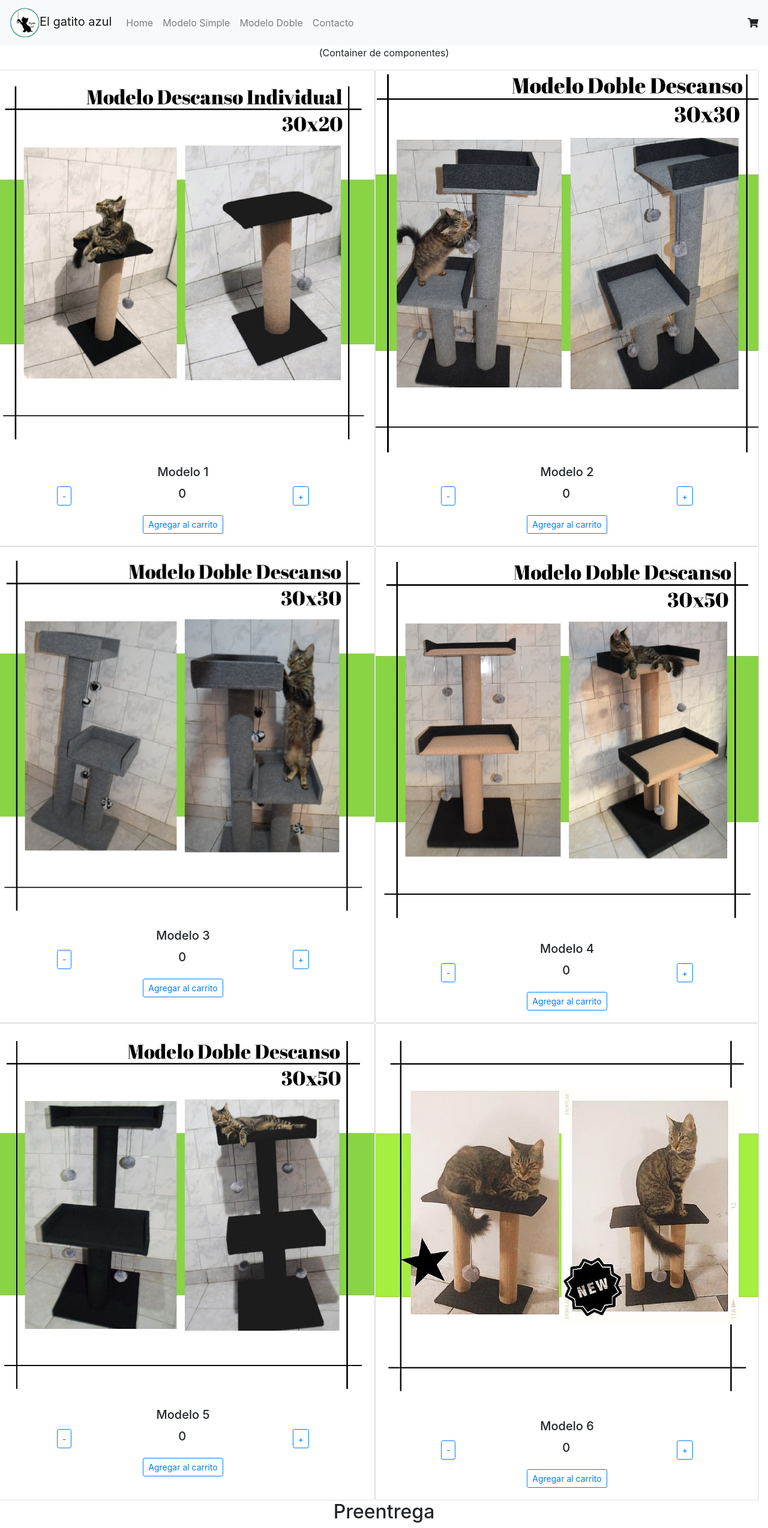
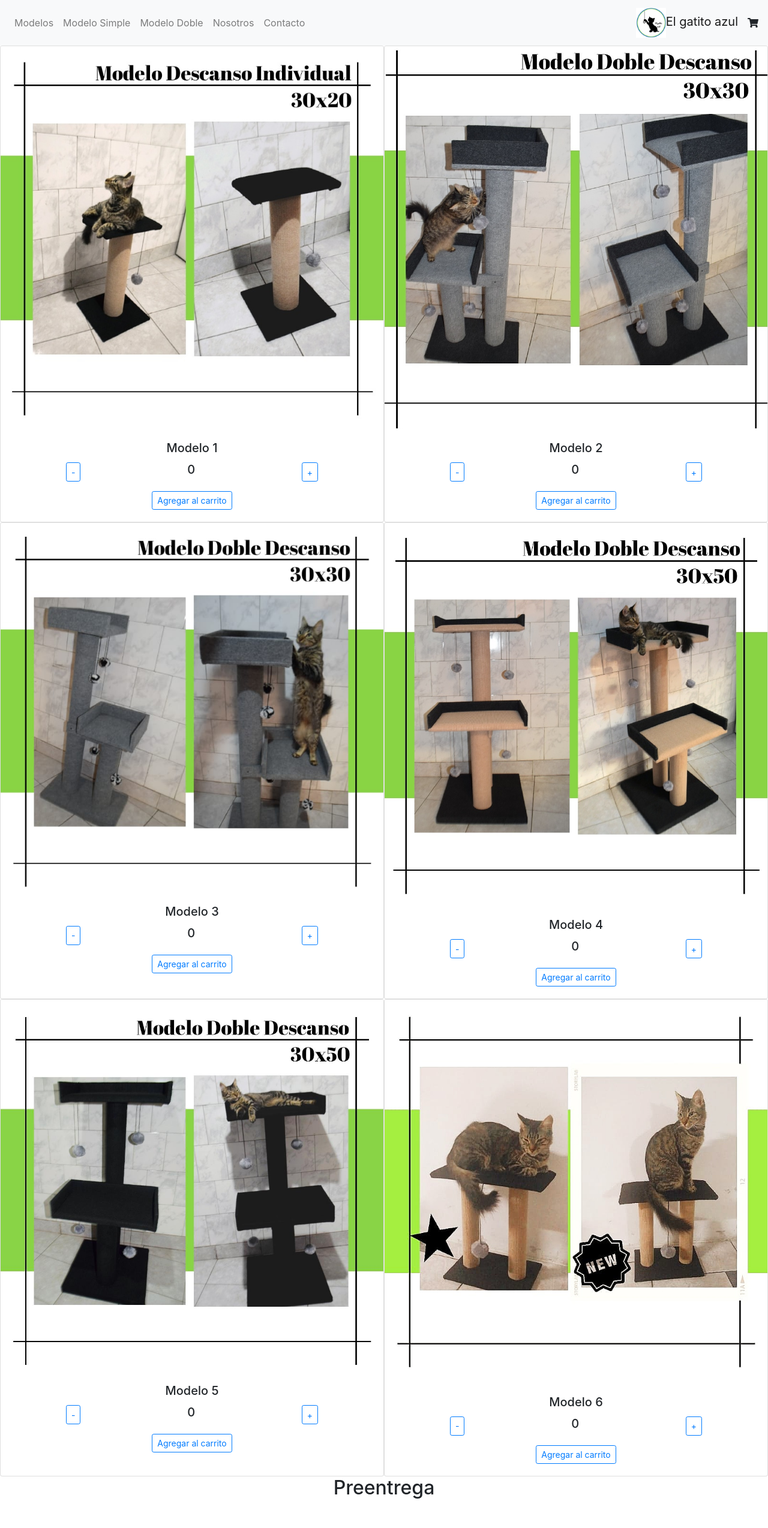
Before and after one commit to spancavil/Ecommerce---Ancavil, a React (Create React App) app: page / in a window 1280 px wide. Shown: the whole page at 60% size. After the commit the page ends 2508 px from the top, so only its background shows below. Built offline with nearby package versions, Linux system fonts and the light colour scheme.

Commit message:
Agregado de portada y mejora en la Navegación en general
Se mejoró el NavBar
Se agregaron opciones de routeo y navegación
Se agregó la portada.
Se agregó la sección contacto.

```diff
--- a/public/index.html
+++ b/public/index.html
@@ -11,6 +11,7 @@
     <link rel="stylesheet" href="https://stackpath.bootstrapcdn.com/bootstrap/4.3.1/css/bootstrap.min.css"
     integrity="sha384-ggOyR0iXCbMQv3Xipma34MD+dH/1fQ784/j6cY/iJTQUOhcWr7x9JvoRxT2MZw1T" crossorigin="anonymous">
     <link rel="stylesheet" href="https://cdnjs.cloudflare.com/ajax/libs/font-awesome/5.15.2/css/all.min.css">
+    <link rel="stylesheet" href="https://cdn.jsdelivr.net/npm/bootstrap-icons@1.4.0/font/bootstrap-icons.css">
     <link rel="apple-touch-icon" href="%PUBLIC_URL%/logo192.png" />
     <!--
       manifest.json provides metadata used when your web app is installed on a
@@ -41,5 +42,6 @@
       To begin the development, run `npm start` or `yarn start`.
       To create a production bundle, use `npm run build` or `yarn build`.
     -->
+    <script src="https://cdn.jsdelivr.net/npm/bootstrap@5.0.0-beta3/dist/js/bootstrap.bundle.min.js" integrity="sha384-JEW9xMcG8R+pH31jmWH6WWP0WintQrMb4s7ZOdauHnUtxwoG2vI5DkLtS3qm9Ekf" crossorigin="anonymous"></script>
   </body>
 </html>
--- /dev/null
+++ b/src/components/Contacto/index.js
@@ -0,0 +1,21 @@
+import React from 'react';
+
+const Contacto = () => {
+    return(
+        <div className="container-fluid">
+            <div className="row justify-content-center">
+            <a href="https://www.facebook.com/Rascadores-El-Gatito-azul-110299214466391/" target="_blank" rel="noopener noreferrer">
+                <i className="bi bi-facebook m-4" style={{fontSize:"1.5rem"}}> Facebook</i>
+            </a>
+            <a href="https://instagram.com/elgatitoazul.rascadores?igshid=1ne9yk8fzf80f/" target="_blank" rel="noopener noreferrer">
+                <i className="bi bi-instagram m-4"  style={{fontSize:"1.5rem",color:"pink"}}> Instagram</i>
+            </a>
+            <a href="https://wa.me/+5491158491307" target="_blank" rel="noopener noreferrer">
+                <i className="bi bi-whatsapp m-4" style={{fontSize:"1.5rem",color:"green"}}> WhatsApp</i>
+            </a>
+            </div>
+        </div>
+    )
+}
+
+export default Contacto;
--- /dev/null
+++ b/src/components/Item/index.js
@@ -0,0 +1,29 @@
+import React from 'react';
+import { useParams } from 'react-router';
+
+const Item = (item) => {
+    const {productoId} = useParams(); //Obtenemos por parámetro (de navegación) el id del producto.
+    const posicion = parseInt (productoId - 1); //Definimos la posición del array de items, que corresponderá al item que le haremos el render.
+
+    const render = () => {
+        console.log(item.items[posicion]);
+        return(
+        <div className="card">
+            <h4 className = "card-title">Detalle</h4>
+            <img src={item.items[posicion].src} className="card-img-top" alt="..."/>
+            <div className="card-body">
+                <h5 className="card-title">{item.items[posicion].description}</h5>
+                <h5 className="card-title">Precio: ${item.items[posicion].precio}.</h5>
+            </div>
+        </div>)
+    }
+
+    return( //Solo renderiza si hay datos, sino devuelve null
+        <div>
+         {(item.items===undefined)? null : render() }
+        </div>
+    );
+}
+
+
+export default Item;
--- a/src/components/ItemCount/index.js
+++ b/src/components/ItemCount/index.js
@@ -11,12 +11,12 @@ const ItemCount = (props) =>{
 
         useEffect (()=>{
             //setCount(parseInt(props.initial[0])); NO SE PUEDE, PORQUE RECIEN SE MONTA. NO ALCANZA NINGUNA PROPIEDAD.
-            console.log("App montada!");
+            //console.log("App montada!");
             return;
         }, []); //Ese effect sólo se ejecutará una vez montado el componente y nada más
 
         useEffect(() =>{
-            console.log ("Hiciste click en +")
+            //console.log ("Hiciste click en +")
         }, [countSuma]); //Este effect se aplica en cada mount y además cuando se hace click en + (para practicar los effects)
 
         const removeHandle = () =>{
--- a/src/components/ItemList/index.js
+++ b/src/components/ItemList/index.js
@@ -1,17 +1,24 @@
 import React from 'react';
 import { useParams } from 'react-router';
 import ItemCount from '../ItemCount';
+import {NavLink} from 'react-router-dom';
 
 const ItemList = ({items}) => {
 
-    const {catId} = useParams ()
-    console.log(catId); //Recibe simple o double, según la selección del NavBar
+    const {categoriaProducto} = useParams ()
 
-    return (
-        <div  className="row row-cols-1 row-cols-md-2 g-4">
+    console.log(categoriaProducto); //Recibe simple o double, según la selección del NavBar. Sino undef
+
+    const render = ()=> {
+        console.log("Hola!");
+        console.log(items);
+        return (
+        <div  className="row row-cols-1 row-cols-md-2 justify-content-center">
                 {items.map( elemento =>
                     <div className="card" key={elemento.id} style={{width: "40rem"}}>
-                        <img src={elemento.src} className="card-img-top" alt="..."/>
+                        <NavLink to={`/detail/${elemento.id}`}>
+                            <img src={elemento.src} className="card-img-top" alt="..."/>
+                        </NavLink>
                         <div className="card-body">
                             <h5 className="card-title">{elemento.description}</h5>
                             <ItemCount stock ={elemento.stock} initial = {elemento.initial}></ItemCount>
@@ -20,6 +27,20 @@ const ItemList = ({items}) => {
                 )}
         </div>
         )
+    }
 
+    return(
+    <>
+    {
+    (categoriaProducto === undefined) ?
+        render() :
+        (
+        (items = (items.filter(elemento => elemento.categoria === categoriaProducto))), //Con COMAS SEPARAMOS cada sentencia en un operador ternario
+        render()
+        )
+    }
+    </>
+    )
 }
+
 export default ItemList;
--- a/src/components/ItemListContainer.js
+++ b/src/components/ItemListContainer.js
@@ -1,9 +1,11 @@
 import React, { useEffect, useState } from 'react';
 import ItemList from './ItemList';
 //import ConsumerApi from './ConsumerApi';
-import ItemDetailContainer from './ItemDetailContainer';
+import Item from './Item';
 import {BrowserRouter, Switch, Route} from 'react-router-dom'
 import { NavBar } from './navbar';
+import Presentacion from './Presentacion';
+import Contacto from './Contacto';
 
 const ItemListContainer = () => { //Hacemos un ItemListContainer utilizando una función flecha
 
@@ -17,12 +19,12 @@ const ItemListContainer = () => { //Hacemos un ItemListContainer utilizando una
             setTimeout(()=>{ //El timeout simula un servidor
             //Primero va el setTimeout y luego el accept.
                 accept([ //Devuelve un array literal de objetos.
-                    {id: 1, stock:4, src:"/img/modelo3020.jpeg", initial:0, description:"Modelo 1", precio: 2200},
-                    {id: 2, stock: 6, src: "/img/modelo3030.jpeg", initial: 0, description: "Modelo 2"},
-                    {id: 3, stock: 7, src: "/img/modelo3030dos.jpeg", initial: 0, description: "Modelo 3"},
-                    {id: 4, stock: 3, src: "/img/modelo3050.jpeg", initial: 0, description: "Modelo 4"},
-                    {id: 5, stock: 2, src: "/img/modelo3050dos.jpeg", initial: 0, description: "Modelo 5"},
-                    {id: 6, stock: 4, src: "/img/modeloMini.jpeg", initial:0, description: "Modelo 6"}
+                    {id: 1, stock:4, src:"/img/modelo3020.jpeg", initial:0, description:"Modelo 1", precio: 2200, categoria:"simple"},
+                    {id: 2, stock: 6, src: "/img/modelo3030.jpeg", initial: 0, description: "Modelo 2", precio: 5800, categoria:"double"},
+                    {id: 3, stock: 7, src: "/img/modelo3030dos.jpeg", initial: 0, description: "Modelo 3", precio: 5800, categoria: "double"},
+                    {id: 4, stock: 3, src: "/img/modelo3050.jpeg", initial: 0, description: "Modelo 4", precio: 7900, categoria: "double"},
+                    {id: 5, stock: 2, src: "/img/modelo3050dos.jpeg", initial: 0, description: "Modelo 5", precio: 7900, categoria:"double"},
+                    {id: 6, stock: 4, src: "/img/modeloMini.jpeg", initial:0, description: "Modelo 6", precio: 1700, categoria:"simple"}
                     ]
                 )
             },2000);
@@ -37,32 +39,34 @@ const ItemListContainer = () => { //Hacemos un ItemListContainer utilizando una
         })
     }, []);
 
-    console.log (items[0]);
     return( //Una vez que se re-renderiza la página los items setteados se llaman y son colocados en las propiedades del parent
         <div>
         <BrowserRouter>
             <NavBar></NavBar>
-            <p>(Container de componentes)</p>
             <Switch>
                 <Route exact path = '/'>
                     <ItemList items = {items}></ItemList>
                 </Route>
             </Switch>
             <Switch>
-                <Route path ='/categories/:catId'>
+                <Route path ='/categories/:categoriaProducto'>
                     <ItemList items = {items}></ItemList>
                 </Route>
             </Switch>
 
             <Switch>
-                <Route path ='/detail'>
-                    <ItemDetailContainer items={items[0]}></ItemDetailContainer>
+                <Route path ='/detail/:productoId'>
+                    <Item items={items}></Item>
                 </Route>
             </Switch>
-
+            <Switch>
+                <Route path='/nosotros'>
+                    <Presentacion></Presentacion>
+                </Route>
+            </Switch>
             <Switch>
                 <Route path ='/contacto'>
-                    <p>Whatsapp, Facebook e Instagram: </p>
+                    <Contacto></Contacto>
                 </Route>
             </Switch>
         </BrowserRouter>
--- /dev/null
+++ b/src/components/Presentacion/index.js
@@ -0,0 +1,9 @@
+import React from 'react';
+
+const Presentacion = () => {
+    return(
+        <img src="/img/Portada2.jpg" class="img-fluid" alt="..."></img>
+    )
+}
+
+export default Presentacion;
--- a/src/components/navbar.js
+++ b/src/components/navbar.js
@@ -8,36 +8,47 @@ export const NavBar = () => {  //Declaración de una constante en JSX (un extens
     <nav className="navbar navbar-expand-lg navbar-light bg-light">
 
       <div className="collapse navbar-collapse" id="navbarNavAltMarkup">
-        <NavLink to="/"className="navbar-brand">
-          <img src={logo} width="50" height="50" className="d-inline-block" alt=""/>
-          El gatito azul
-        </NavLink>
         <div className="navbar-nav">
           <NavLink to="/" activeClassName="current" className="nav-item nav-link">
-            Home
+            Modelos
           </NavLink>
+
+          {/*<li class="nav-item dropdown">
+          <a class="nav-link dropdown-toggle" href="#" id="navbarDropdown" role="button" data-bs-toggle="dropdown" aria-expanded="false">
+            Dropdown
+          </a>
+          <ul class="dropdown-menu" aria-labelledby="navbarDropdown">
+            <li><a class="dropdown-item" href="#">Action</a></li>
+            <li><a class="dropdown-item" href="#">Another action</a></li>
+            <li><a class="dropdown-item" href="#">Something else here</a></li>
+          </ul>
+          </li>*/}
+
           <NavLink to="/categories/simple" activeClassName="current" className="nav-item nav-link">
             Modelo Simple
           </NavLink>
           <NavLink to = "/categories/double" activeClassName="current" className="nav-item nav-link">
             Modelo Doble
           </NavLink>
+          <NavLink to="/nosotros" activeClassName="current" className="nav-item nav-link">
+            Nosotros
+          </NavLink>
           <NavLink to = "/contacto" activeClassName="current" className="nav-item nav-link">
           Contacto
           </NavLink>
         </div>
       </div>
-      <CartWidget />
-      <button
-        className="navbar-toggler"
-        type="button"
-        data-toggle="collapse"
-        data-target="#navbarNavAltMarkup"
-        aria-controls="navbarNavAltMarkup"
-        aria-expanded="false"
-        aria-label="Toggle navigation">
+
+      <button className="navbar-toggler" type="button" data-bs-toggle="collapse" data-bs-target="#navbarNavAltMarkup" aria-controls="navbarNavAltMarkup" aria-expanded="false" aria-label="Toggle navigation">
         <span className="navbar-toggler-icon"></span>
       </button>
+
+      <NavLink to="/"className="navbar-brand">
+          <img src={logo} width="50" height="50" className="d-inline-block" alt=""/>
+          El gatito azul
+      </NavLink>
+
+      <CartWidget/>
     </nav>
 );
 };
```
Also changed, not shown: src/components/ItemDetailContainer/index.js (deleted, +0 -27 lines), public/img/Portada2.jpg (added).
